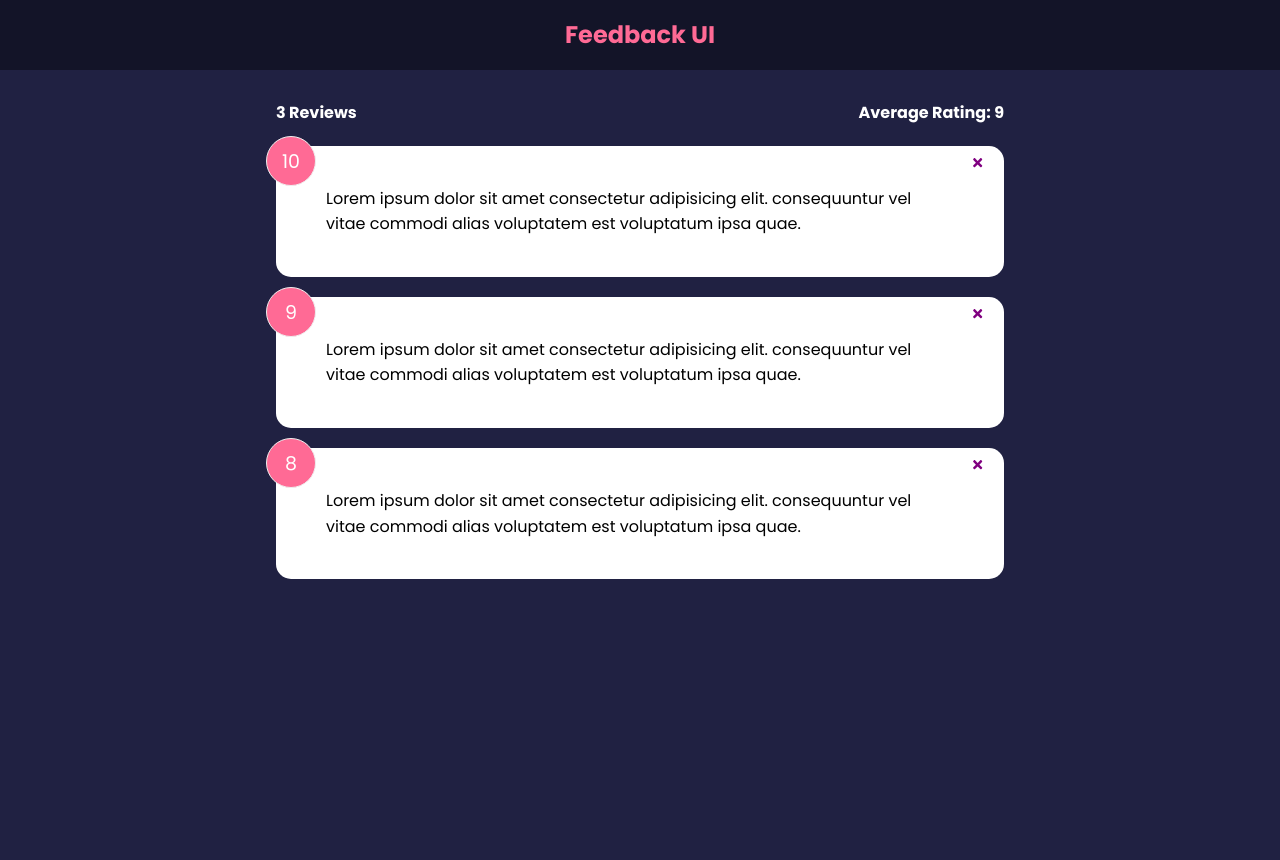
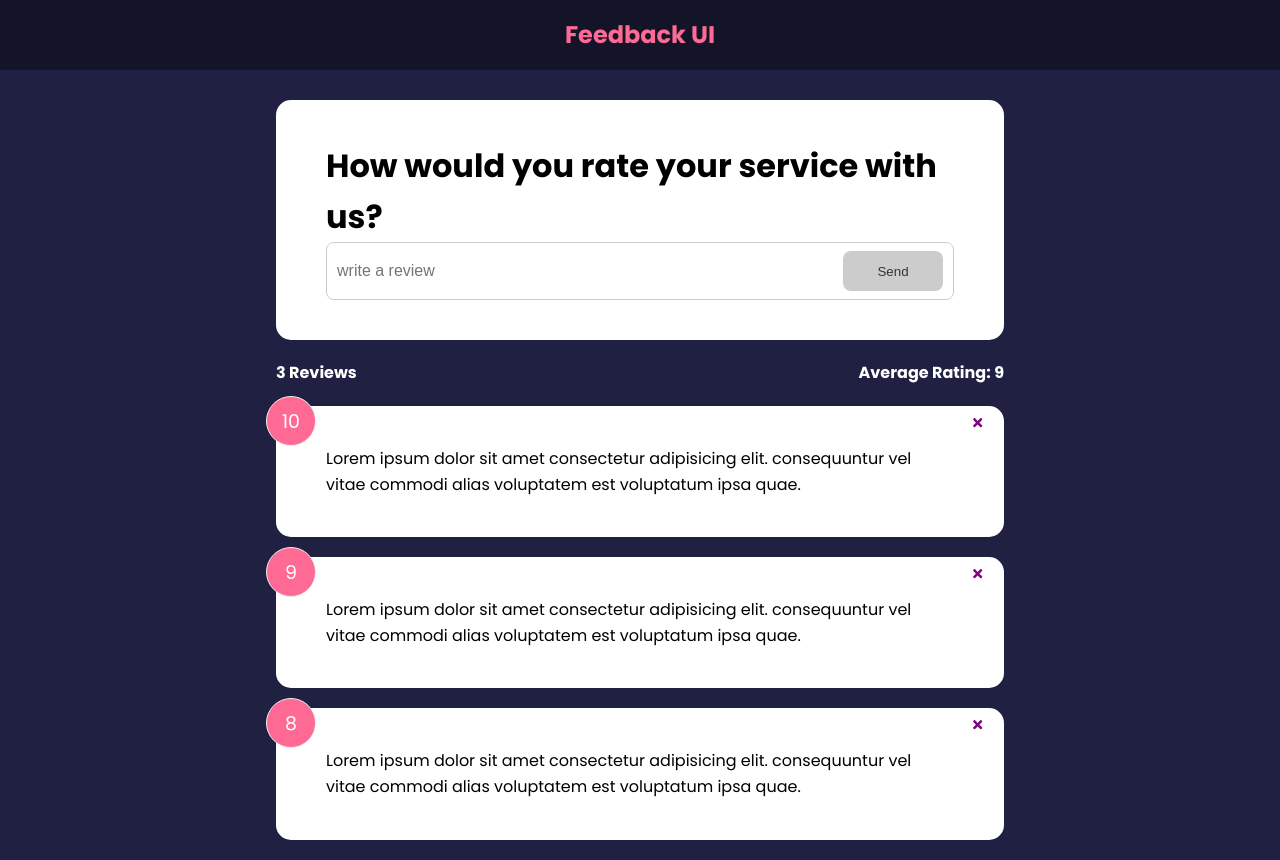
Before and after one commit to sahildhimandesigner/feedback-app, a React (Create React App) app: page / in a window 1280 px wide. Before the commit the page ends 800 px from the top, so only its background shows below. Built offline with nearby package versions, Linux system fonts and the light colour scheme.

Commit message:
implemented the feedback form with validation

```diff
--- a/src/App.js
+++ b/src/App.js
@@ -2,6 +2,7 @@
 import FeedbackList  from "./components/FeedbackList";
 import FeedbackData from './data/FeedbackData';
 import FeedbackState from './components/FeedbackStats';
+import FeedbackForm from './components/FeedbackForm';
 import { useState } from "react";
 
 function App(){
@@ -18,6 +19,7 @@
         <>
             <Header />
             <div className="container">
+                <FeedbackForm />
                 <FeedbackState feedback={feedback} />
                 <FeedbackList
                     feedback={feedback}
--- /dev/null
+++ b/src/components/FeedbackForm.js
@@ -0,0 +1,41 @@
+import { useState } from 'react';
+import Card from './shared/Card'
+import Button from './shared/Button';
+
+function FeedbackForm () {
+
+    const [text, setText] = useState('');
+    const [btnDisabled, setbtnDisabled] = useState (true);
+    const [message, setMessage] = useState ('');
+
+    const handleTextChange = (e) => {
+        if(text == '') {
+            setbtnDisabled(true)
+            setMessage(null)
+        } else if (text !== '' && text.trim().length <= 10) {
+            setbtnDisabled(true)
+            setMessage('text atleast must be 10 character')
+        }
+        else {
+            setMessage(null)
+            setbtnDisabled(false)
+        }
+        setText(e.target.value)
+    }
+
+    return(
+        <Card>
+            <form>
+                <h1>How would you rate your service with us?</h1>
+
+                <div className='input-group'>
+                    <input type="text" onChange={handleTextChange} placeholder='write a review' value={text} />
+                    <Button onChange={handleTextChange} type="submit" version="primary" isDisabled={btnDisabled}>Send</Button>
+                </div>
+                <span>{message && <div className='message'>{message}</div>}</span>
+            </form>
+        </Card>
+    )
+}
+
+export default FeedbackForm;
--- /dev/null
+++ b/src/components/shared/Button.js
@@ -0,0 +1,25 @@
+import PropTypes from 'prop-types'
+import { version } from 'react-dom';
+
+function Button({children, type, version, isDisabled}){
+    return(
+        <button type={type} disabled={isDisabled} className={`btn btn-${version}`}>
+            {children}
+        </button>
+    )
+}
+
+Button.defaultProps = {
+    version : 'primary',
+    type: 'button',
+    isDisabled: false
+}
+
+Button.prototype = {
+    children: PropTypes.node.isRequired,
+    type: PropTypes.string,
+    version: PropTypes.string,
+    isDisabled: PropTypes.bool,
+}
+
+export default Button;
```
